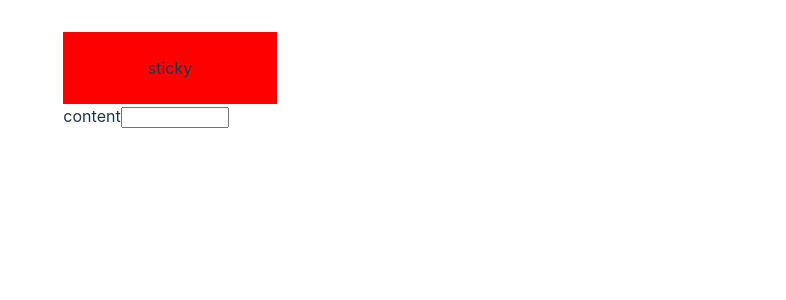
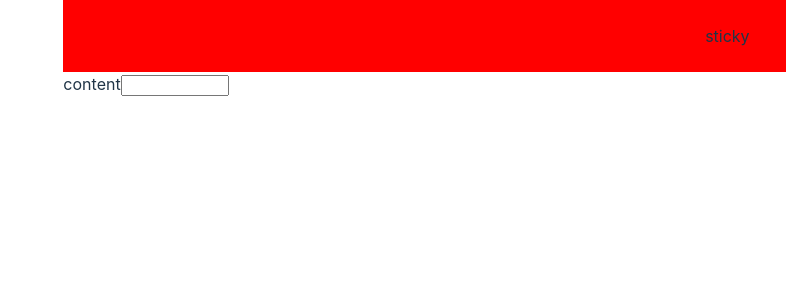
Before and after one commit to mwskwong/geo-permission-browser-behavior, a React (Vite) app: page / in a window 1280 px wide. Shown: the top 300 px of the page, without its empty margins (494-1280 px from the left). Built offline with nearby package versions, Linux system fonts and the light colour scheme.

Commit message:
Update App.tsx

```diff
--- a/src/App.tsx
+++ b/src/App.tsx
@@ -6,13 +6,13 @@ export default function App() {
           padding: 24,
           backgroundColor: "red",
           width: "100%",
-          position: "sticky",
+          position: "fixed",
           top: 0,
         }}
       >
         sticky
       </div>
-      <div style={{ width: "100%", height: 3000 }}>
+      <div style={{ width: "100%", height: 3000, paddingTop: 40 }}>
         content
         <input style={{ width: 100 }} />
       </div>
```
